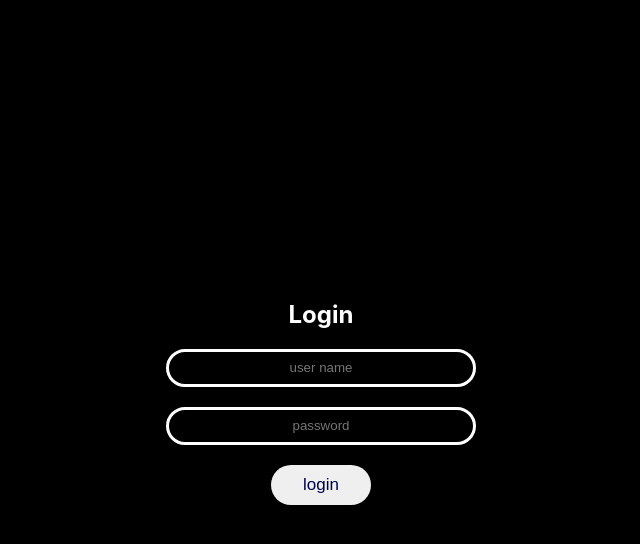
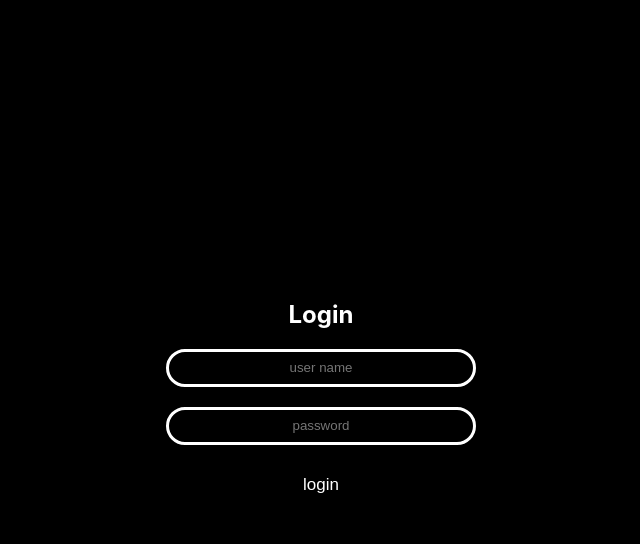
Before and after one commit to LeeMengHeng/CS411-Project, a React (Create React App) app in the folder client/: page / in a window 1280 px wide. In both pictures the pointer is over the button "login". Shown: the top 544 px of the page, without its empty margins (319-959 px from the left). Built offline with nearby package versions, Linux system fonts and the light colour scheme.

Commit message:
added login page visual

```diff
--- a/client/src/index.css
+++ b/client/src/index.css
@@ -25,3 +25,10 @@ code {
   color: white !important;
   transition: color 0.3s;
 }
+
+.user:hover {
+  background-color: black;
+  transition: background-color 0.3s;
+  color: white !important;
+  transition: color 0.3s;
+}
--- a/client/src/pages/Login.js
+++ b/client/src/pages/Login.js
@@ -15,7 +15,7 @@ function Login(){
             <div>
                 <input placeholder="password" style = {{marginBottom: 20, borderRadius: '50px', border: 'solid', borderColor: 'white', height: '30px', width: '300px', textAlign: 'center', background: 'none', color: 'white'}}></input>
             </div>
-            <button id="userSubmit" onClick={handleClick} style = {{height: '40px', width: '100px', borderRadius: '50px', border: 'none', fontSize: '17px', fontFamily: 'revert', color: '#02004C'}}>login</button>
+            <button className='user' id="userSubmit" onClick={handleClick} style = {{height: '40px', width: '100px', borderRadius: '50px', border: 'none', fontSize: '17px', fontFamily: 'revert', color: '#02004C'}}>login</button>
         </div>
     )
 }
```
